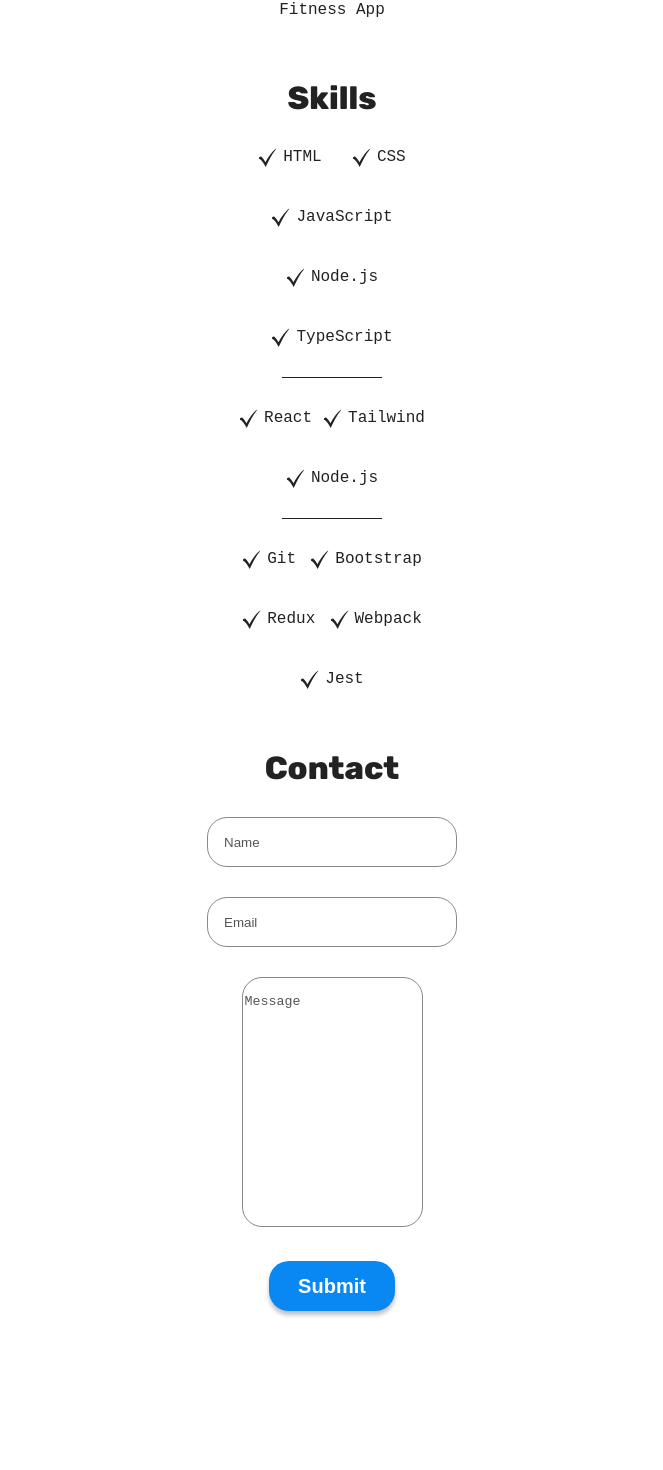
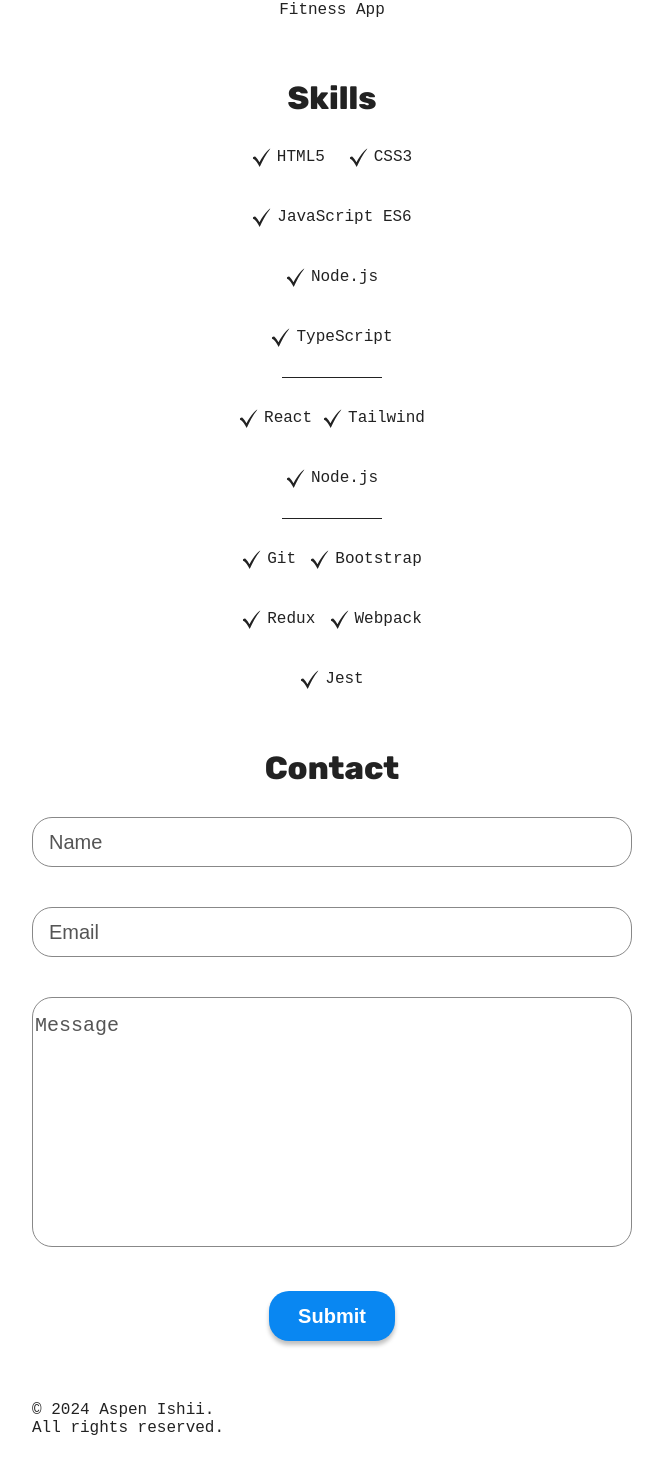
Before and after one commit to Aspen-Ishii/Portfolio-, a React (Vite) app: page / in a window 1280 px wide. Shown: the part 1821-3291 px from the top of the page, without its empty margins (308-971 px from the left). Before the commit the page ends 3192 px from the top, so only its background shows below. Built offline with nearby package versions, Linux system fonts and the light colour scheme.

Commit message:
Add footer

```diff
--- a/src/App.jsx
+++ b/src/App.jsx
@@ -3,6 +3,7 @@ import Hero from './sections/Hero/Hero';
 import Projects from './sections/Projects/Projects';
 import Skills from './sections/Skills/Skills';
 import Contact from './sections/Contact/Contact';
+import Footer from './sections/Footer/Footer';
 
 function App() {
 
@@ -12,6 +13,7 @@ function App() {
     <Projects />
     <Skills />
     <Contact />
+    <Footer />
   </>
   );
 
--- a/src/sections/Contact/ContactStyles.module.css
+++ b/src/sections/Contact/ContactStyles.module.css
@@ -57,3 +57,21 @@ input [type='submit']:active {
     transform: translateY(2px);
     box-shadow: 0 2px 2px rgba(0, 0, 0, 0.25);
 }
+
+@media (width >= 800px) {
+    textarea,
+    input:not([type='submit']) {
+      width: 600px;
+      font-size: 20px;
+    }
+    form {
+      gap: 40px;
+    }
+  }
+
+  @media (width >= 1400px) {
+    textarea,
+    input:not([type='submit']) {
+      width: 800px;
+    }
+  }
--- /dev/null
+++ b/src/sections/Footer/Footer.jsx
@@ -0,0 +1,16 @@
+import styles from './FooterStyles.module.css'
+
+const currentDate = new Date ();
+const currentYear = currentDate.getFullYear();
+
+function Footer() {
+  return (
+    <section id='footer' className={styles.containter}>
+        <p>&copy; {currentYear} Aspen Ishii. <br />
+        All rights reserved.
+        </p>
+    </section>
+  )
+}
+
+export default Footer
--- /dev/null
+++ b/src/sections/Footer/FooterStyles.module.css
@@ -0,0 +1,7 @@
+.container {
+    text-align: center;
+    p {
+        font-size: 16px;
+        color: var(--footer-text-color);
+    }
+}
--- a/src/sections/Skills/Skills.jsx
+++ b/src/sections/Skills/Skills.jsx
@@ -13,9 +13,9 @@ function Skills() {
     <section id="skills" className={styles.container}>
         <h1 className="sectionTitle">Skills</h1>
             <div className={styles.skillList}>
-            <SkillList src ={checkMarkIcon} skill="HTML" />
-            <SkillList src ={checkMarkIcon} skill="CSS" />
-            <SkillList src ={checkMarkIcon} skill="JavaScript" />
+            <SkillList src ={checkMarkIcon} skill="HTML5" />
+            <SkillList src ={checkMarkIcon} skill="CSS3" />
+            <SkillList src ={checkMarkIcon} skill="JavaScript ES6" />
             <SkillList src ={checkMarkIcon} skill="Node.js" />
             <SkillList src ={checkMarkIcon} skill="TypeScript" />
             </div>
```
